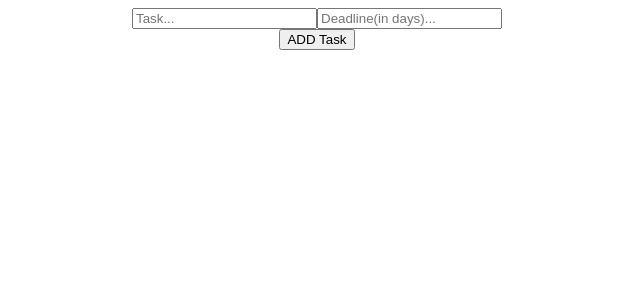
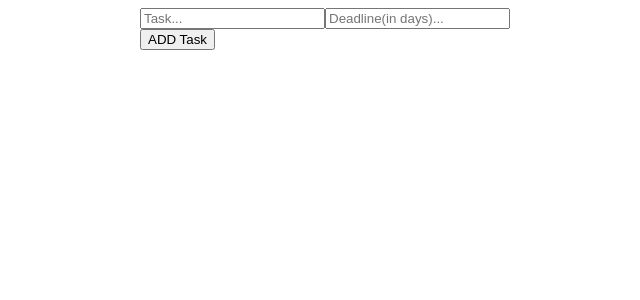
Before and after one commit to Kariuki11/app-react-to-do-list, a React (Create React App) app: page / in a window 1280 px wide. Shown: the top 300 px of the page, without its empty margins (323-963 px from the left). Built offline with nearby package versions, Linux system fonts and the light colour scheme.

Commit message:
New commits

```diff
--- a/src/App.css
+++ b/src/App.css
@@ -1,38 +1,17 @@
 .App {
-  text-align: center;
-}
-
-.App-logo {
-  height: 40vmin;
-  pointer-events: none;
-}
-
-@media (prefers-reduced-motion: no-preference) {
-  .App-logo {
-    animation: App-logo-spin infinite 20s linear;
-  }
+  display: flex;
+  align-items: center;
+  flex-direction: column;
+  width: 100vw;
+  height: 100vh;
+  font-family: Arial, Helvetica, sans-serif;
 }
 
 .App-header {
-  background-color: #282c34;
-  min-height: 100vh;
+  flex: 30%;
+  background-color: tomato;
+  width: 100%;
   display: flex;
-  flex-direction: column;
+  justify-content: center;
   align-items: center;
-  justify-content: center;
-  font-size: calc(10px + 2vmin);
-  color: white;
 }
-
-.App-link {
-  color: #61dafb;
-}
-
-@keyframes App-logo-spin {
-  from {
-    transform: rotate(0deg);
-  }
-  to {
-    transform: rotate(360deg);
-  }
-}
```
